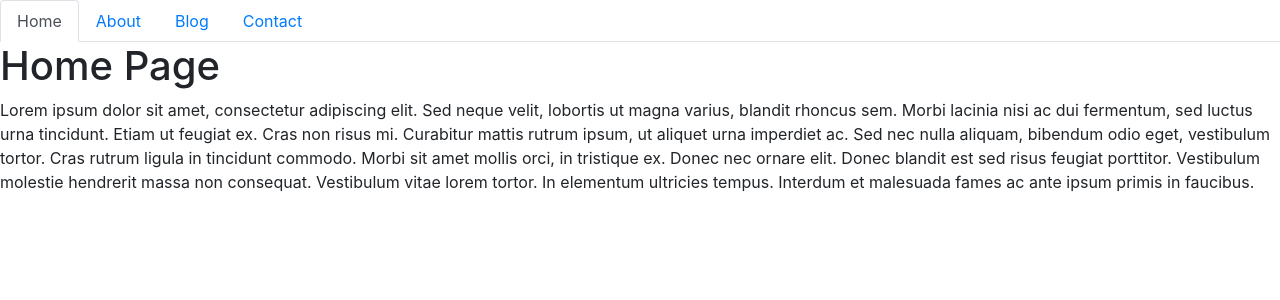
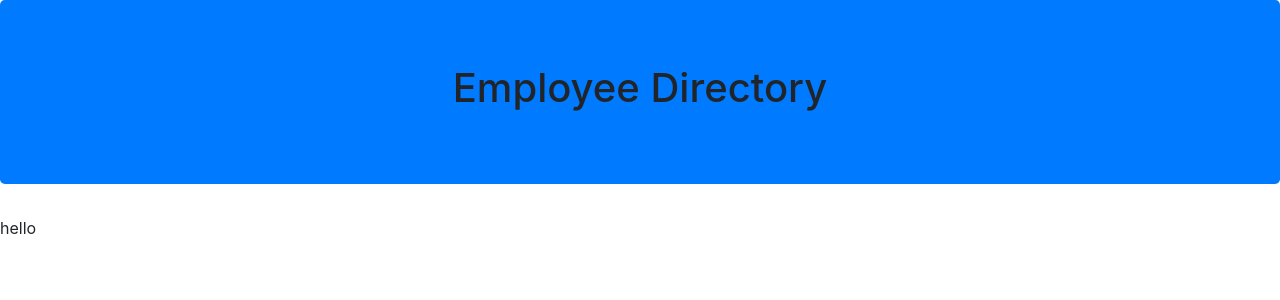
Before and after one commit to Chih-Chien-Lin/-React-Employee-Directory, a React (Create React App) app: page / in a window 1280 px wide. Shown: the top 300 px of the page. Built offline with nearby package versions, Linux system fonts and the light colour scheme.

Commit message:
add jumbotron

```diff
--- a/src/App.js
+++ b/src/App.js
@@ -1,6 +1,6 @@
 import React from "react";
-import PortfolioContainer from "./components/PortfolioContainer";
+import EmployeeDirectory from "./components/Employee-directory";
 
-const App = () => <PortfolioContainer />;
+const App = () => <EmployeeDirectory />;
 
 export default App;
--- a/src/components/PortfolioContainer.js
+++ b/src/components/Employee-directory.js
@@ -1,9 +1,10 @@
 import React, { Component } from "react";
-import NavTabs from "./NavTabs";
+import NavTabs from "./JumbTab";
 import Home from "./pages/Home";
 import About from "./pages/About";
 import Blog from "./pages/Blog";
 import Contact from "./pages/Contact";
+import JumbTab from "./JumbTab";
 
 class Portfolio extends Component {
   state = {
@@ -29,11 +30,8 @@ class Portfolio extends Component {
   render() {
     return (
       <div>
-        <NavTabs
-          currentPage={this.state.currentPage}
-          handlePageChange={this.handlePageChange}
-        />
-        {this.renderPage()}
+        <div className="jumbotron text-center bg-primary"><h1>Employee Directory</h1></div>
+        <p>hello</p>
       </div>
     );
   }
--- a/src/components/NavTabs.js
+++ /dev/null
@@ -1,46 +0,0 @@
-import React from "react";
-
-function NavTabs(props) {
-  return (
-    <ul className="nav nav-tabs">
-      <li className="nav-item">
-        <a
-          href="#home"
-          onClick={() => props.handlePageChange("Home")}
-          className={props.currentPage === "Home" ? "nav-link active" : "nav-link"}
-        >
-          Home
-        </a>
-      </li>
-      <li className="nav-item">
-        <a
-          href="#about"
-          onClick={() => props.handlePageChange("About")}
-          className={props.currentPage === "About" ? "nav-link active" : "nav-link"}
-        >
-          About
-        </a>
-      </li>
-      <li className="nav-item">
-        <a
-          href="#blog"
-          onClick={() => props.handlePageChange("Blog")}
-          className={props.currentPage === "Blog" ? "nav-link active" : "nav-link"}
-        >
-          Blog
-        </a>
-      </li>
-      <li className="nav-item">
-        <a
-          href="#contact"
-          onClick={() => props.handlePageChange("Contact")}
-          className={props.currentPage === "Contact" ? "nav-link active" : "nav-link"}
-        >
-          Contact
-        </a>
-      </li>
-    </ul>
-  );
-}
-
-export default NavTabs;
```
